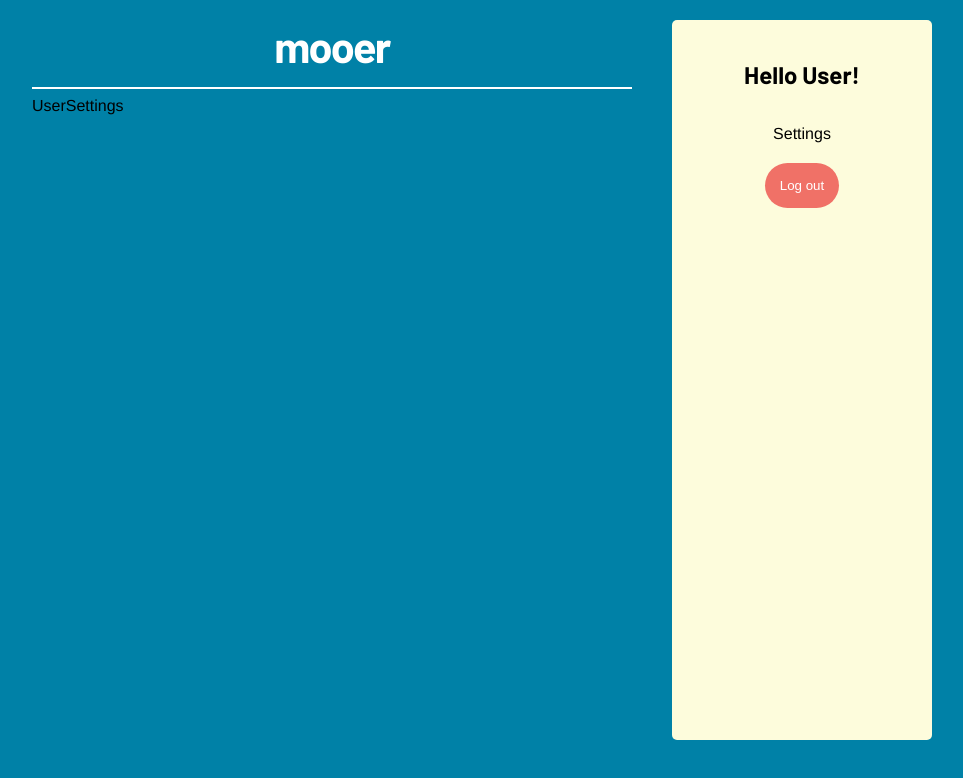
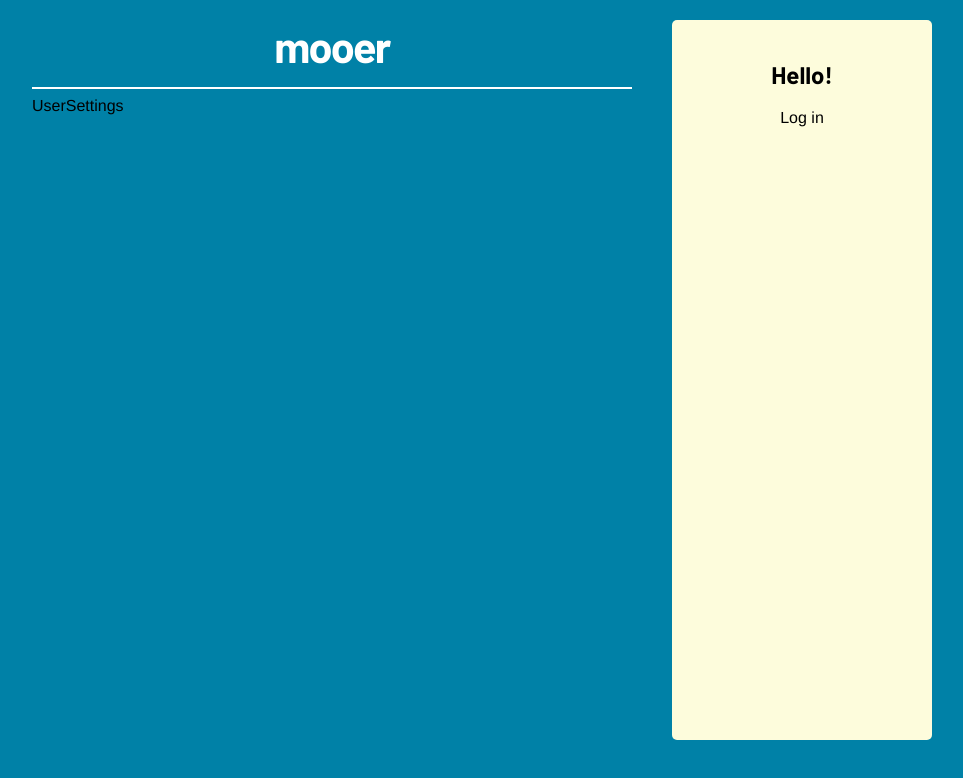
Before and after one commit to 1Tolv2/Twitter-Clone-Nextjs, a Next.js app in the folder client/: page /user/settings in a window 1280 px wide. Shown: the top 778 px of the page, without its empty margins (158-1121 px from the left). Built offline with nearby package versions, Linux system fonts and the light colour scheme.

Commit message:
Added user info if you are logged in, to side

```diff
--- a/client/components/Organisms/SideSection.jsx
+++ b/client/components/Organisms/SideSection.jsx
@@ -1,9 +1,9 @@
-import React from "react";
+import React, { useEffect, useState } from "react";
 import styled from "styled-components";
 import Link from "next/link";
 import Button from "../atoms/Button";
 import { useRouter } from "next/router";
-import { API } from '../API'
+import { API } from "../API";
 
 const StyledContainer = styled.div`
   display: flex;
@@ -31,32 +31,68 @@ const StyledList = styled.ul`
 `;
 
 export default function SideSection() {
+  const [signedInUser, setSignedInUser] = useState(null);
+  const router = useRouter();
 
-  const router = useRouter();
+  useEffect(() => {
+    const token = localStorage.getItem("Token");
+    if (token) {
+      fetch(`${API}/users/me`, {
+        method: "GET",
+        headers: {
+          "Content-Type": "application/json",
+          Authorization: `Bearer ${token}`,
+        },
+      })
+        .then((res) => res.json())
+        .then((data) => setSignedInUser(data.data.user));
+    }
+  }, []);
+
+  function upperCaseName(name) {
+    const modifiedName = name.replace(name[0], name[0].toUpperCase());
+    return modifiedName;
+  }
+
   async function handleOnClick() {
-  const token = localStorage.getItem("Token")
-  console.log(token)
+    const token = localStorage.getItem("Token");
     const res = await fetch(`${API}/auth/api-token`, {
       method: "GET",
-    headers: { "Content-Type": "application/json",
-    "Authorization": `Bearer ${token}` },
-  })
-  if (res.ok){
-    localStorage.removeItem("Token")
-    router.push("/login")
+      headers: {
+        "Content-Type": "application/json",
+        Authorization: `Bearer ${token}`,
+      },
+    });
+    if (res.ok) {
+      localStorage.removeItem("Token");
+      router.push("/login");
     }
   }
   return (
     <StyledContainer>
-      <h2>Hello User!</h2>
+      {signedInUser ? (
+        <>
+          <h2>Hello {upperCaseName(signedInUser.username)}!</h2>
           <StyledList>
             <li>
-          <Link href="/user/settings">Settings</Link>
+              <Link href="/me">
+                <a>
+                  <img src={`${API}/${signedInUser.image}`} />
+                </a>
+              </Link>
             </li>
-        <Button handleOnClick={handleOnClick}>
-          Log out
-        </Button>
+            <li>
+              <Link href="/me/settings">Settings</Link>
+            </li>
+            <Button handleOnClick={handleOnClick}>Log out</Button>
           </StyledList>
+        </>
+      ) : (
+        <>
+        <h2>Hello!</h2>
+        <Link href="/login">Log in</Link>
+        </>
+      )}
     </StyledContainer>
   );
 }
```
Lines whose indentation alone changed are shown as unchanged.
